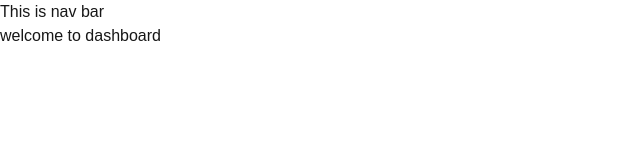
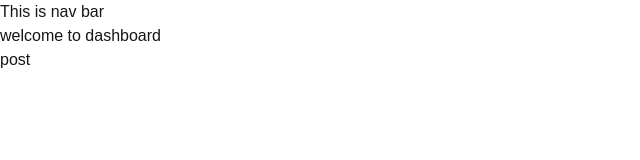
Before and after one commit to sneema-design/-Next-JS-implementation, a Next.js app: page /dashboard in a window 1280 px wide. Shown: the top 160 px of the page, without its empty margins (0-640 px from the left). Built offline with nearby package versions, Linux system fonts and the light colour scheme.

Commit message:
learned-suspense-&-ui

```diff
--- /dev/null
+++ b/app/components/SlowPost.tsx
@@ -0,0 +1,8 @@
+export default async function SlowPost() {
+    await new Promise(res=>setTimeout(res,3000))
+    return(
+        <div>
+            <p>post</p>
+        </div>
+    )
+};
--- a/app/dashboard/page.tsx
+++ b/app/dashboard/page.tsx
@@ -1,7 +1,12 @@
+import { Suspense } from "react"
+import SlowPost from "../components/SlowPost"
 export default function page() {
     return(
         <div>
             <p>welcome to dashboard</p>
+            <Suspense fallback={ <p>loading posts</p>}>
+              <SlowPost/>
+            </Suspense>
         </div>
     )
 };
```
